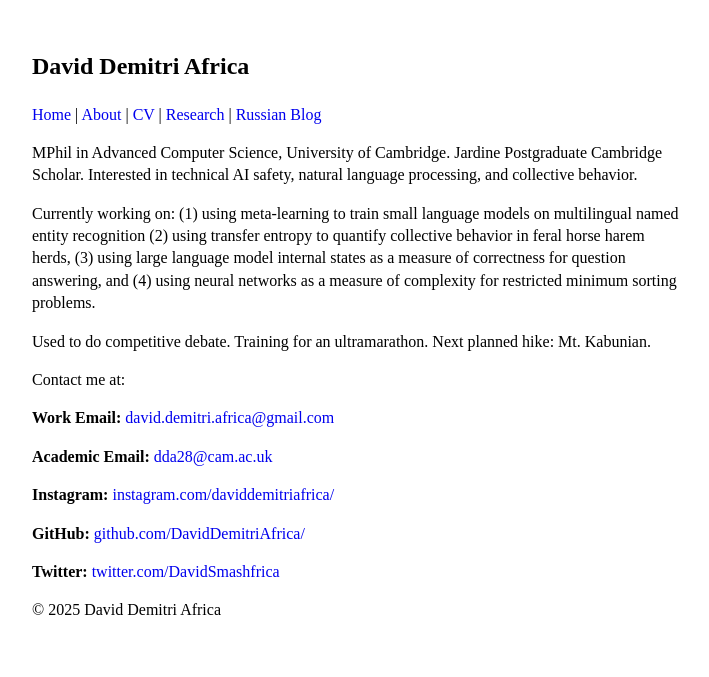
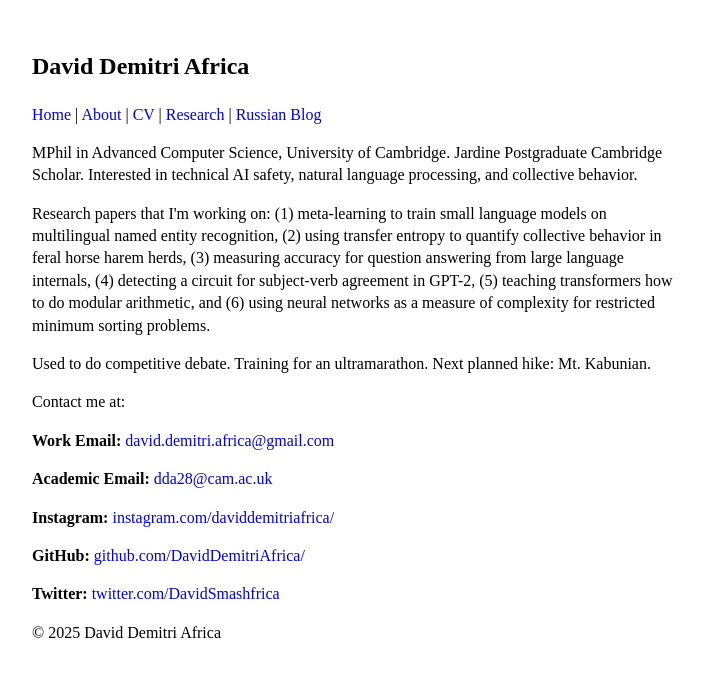
Before and after one commit to DavidDemitriAfrica/daviddemitriafrica.github.io, a Jekyll site: the page built from index.html, in a window 1280 px wide. Shown: the top 677 px of the page, without its empty margins (283-992 px from the left). Built offline with Jekyll 4.4.1, drawn with Linux system fonts in a browser that asks for light colours.

Commit message:
update index.html w new papers

```diff
--- a/index.html
+++ b/index.html
@@ -7,8 +7,7 @@ title: "David Demitri Africa"
     MPhil in Advanced Computer Science, University of Cambridge. Jardine Postgraduate Cambridge Scholar. Interested in technical AI safety, natural language processing, and collective behavior.
 </p>
 <p>
-    Currently working on: (1) using meta-learning to train small language models on multilingual named entity recognition (2) using transfer entropy to quantify collective behavior in feral horse harem herds, (3) using large language model internal states as a measure of correctness for question answering, and (4) using neural networks as a measure of complexity for restricted minimum sorting problems.
-</p>
+    Research papers that I'm working on: (1) meta-learning to train small language models on multilingual named entity recognition, (2) using transfer entropy to quantify collective behavior in feral horse harem herds, (3) measuring accuracy for question answering from large language internals, (4) detecting a circuit for subject-verb agreement in GPT-2, (5) teaching transformers how to do modular arithmetic, and (6) using neural networks as a measure of complexity for restricted minimum sorting problems.</p>
 <p>
     Used to do competitive debate. Training for an ultramarathon. Next planned hike: Mt. Kabunian.
 </p>
```
